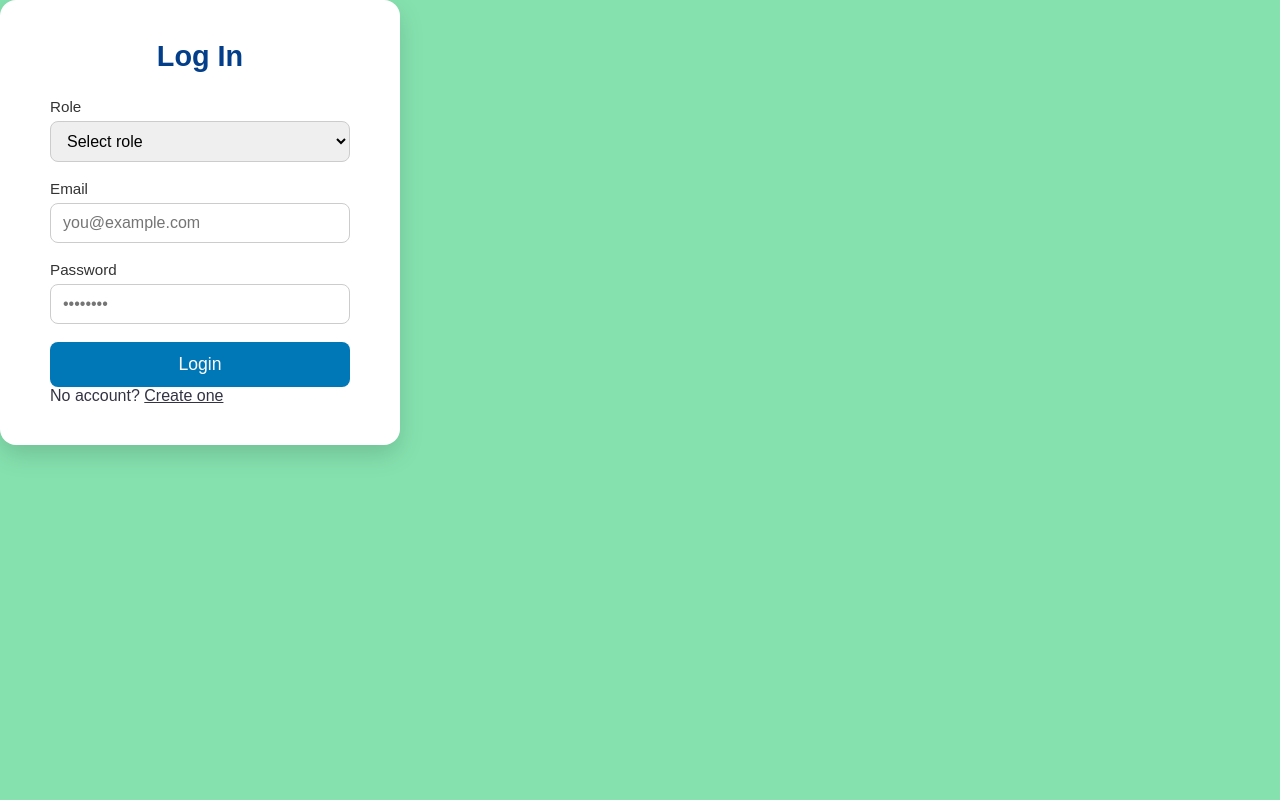
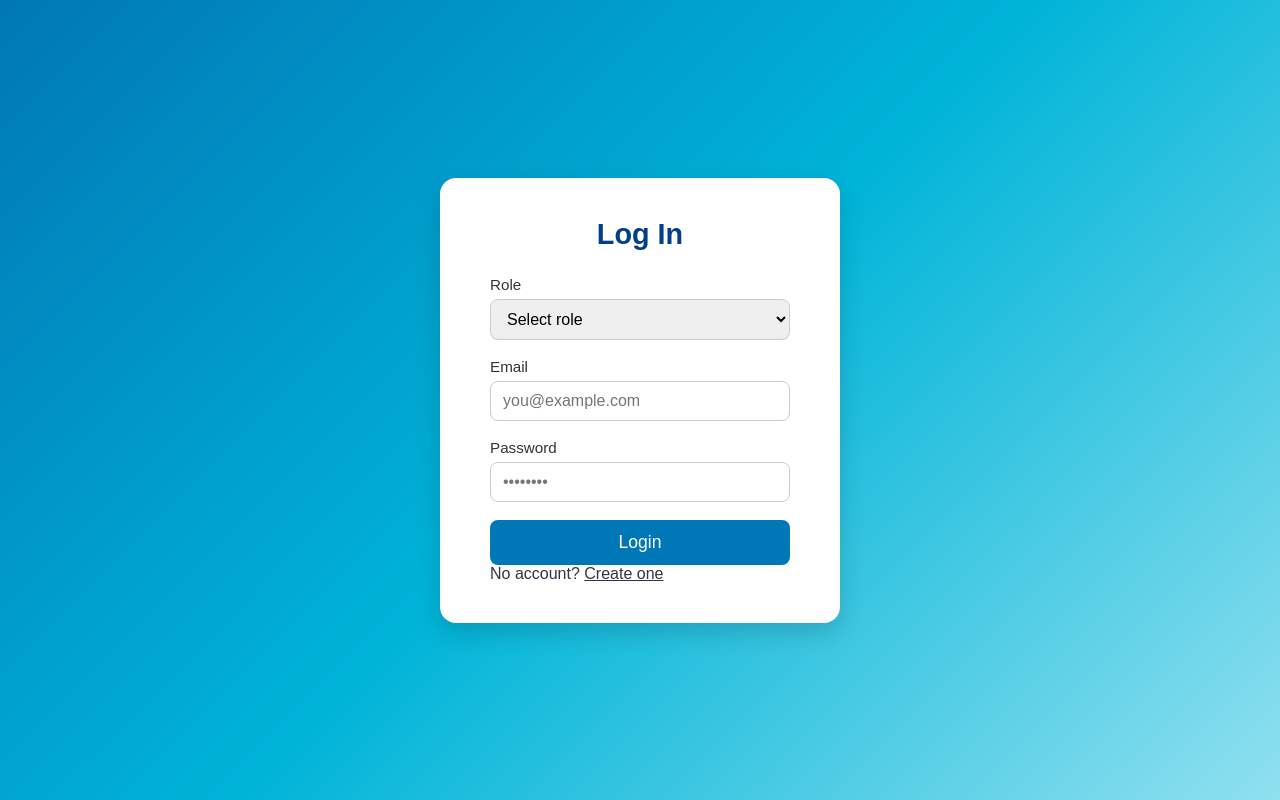
Before and after one commit to Iftekharjihad/smart-health-care, a PHP site: page /login.html in a window 1280 px wide. Run offline with PHP 8.4, Linux system fonts and the light colour scheme.

Commit message:
style login page

```diff
--- a/style.css
+++ b/style.css
@@ -22,7 +22,15 @@ a{color:inherit}
 .hero p{font-size:1.05rem;margin-bottom:24px;opacity:.95}
 .hero-btn{display:inline-block;background:#00b894;color:#fff;text-decoration:none;padding:14px 36px;border-radius:999px;font-weight:600;transition:.2s}
 .hero-btn:hover{background:#7bed9f;color:#023e8a}
-
+/* login card */
+.auth-body{
+   background: linear-gradient(135deg, #0077b6, #00b4d8, #90e0ef);
+  height: 100vh;
+  display: flex;
+  justify-content: center;
+  align-items: center;
+  margin: 0;
+}
 /* Signup card */
 .container-signup{
    font-family: 'Poppins', sans-serif;
```
